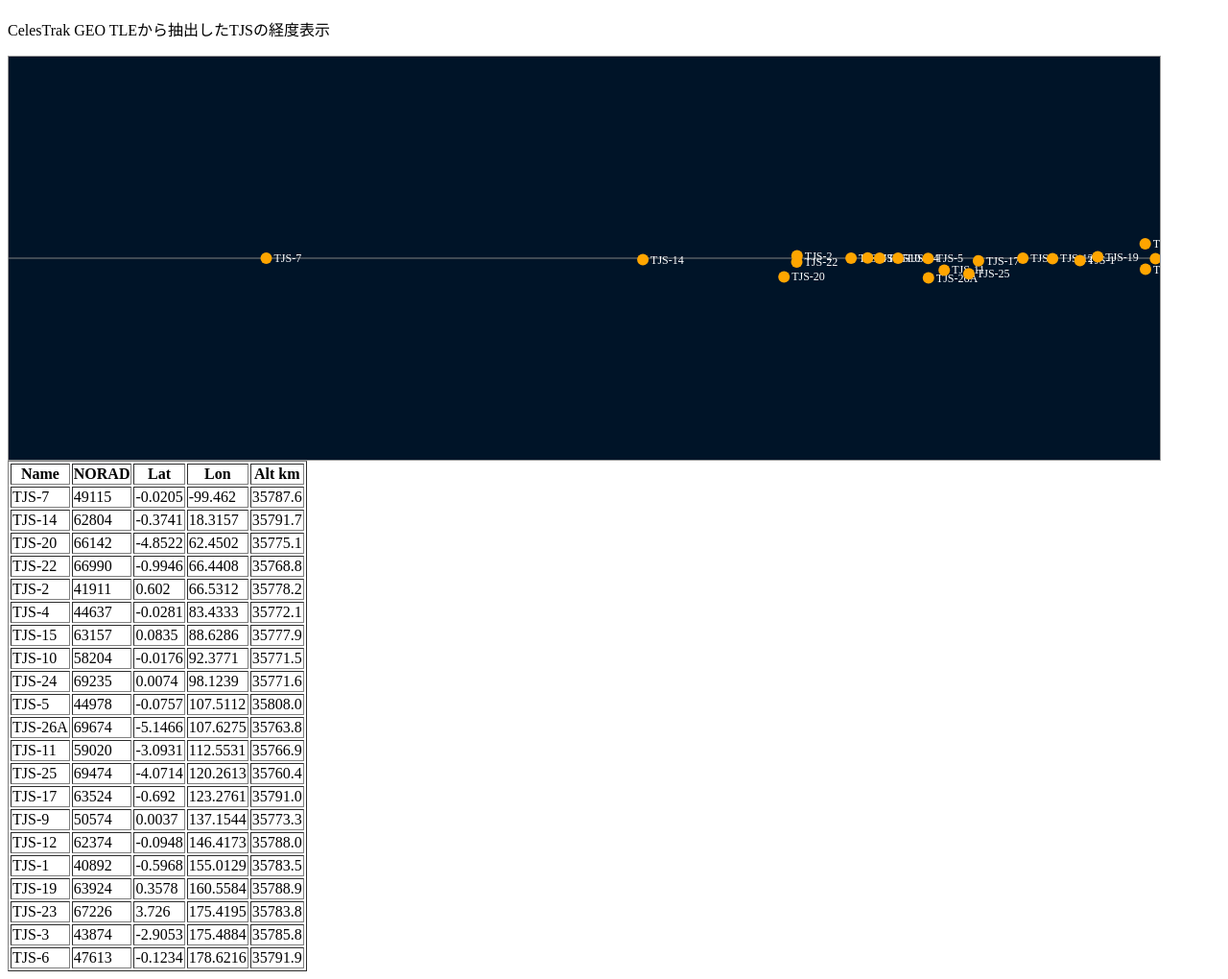
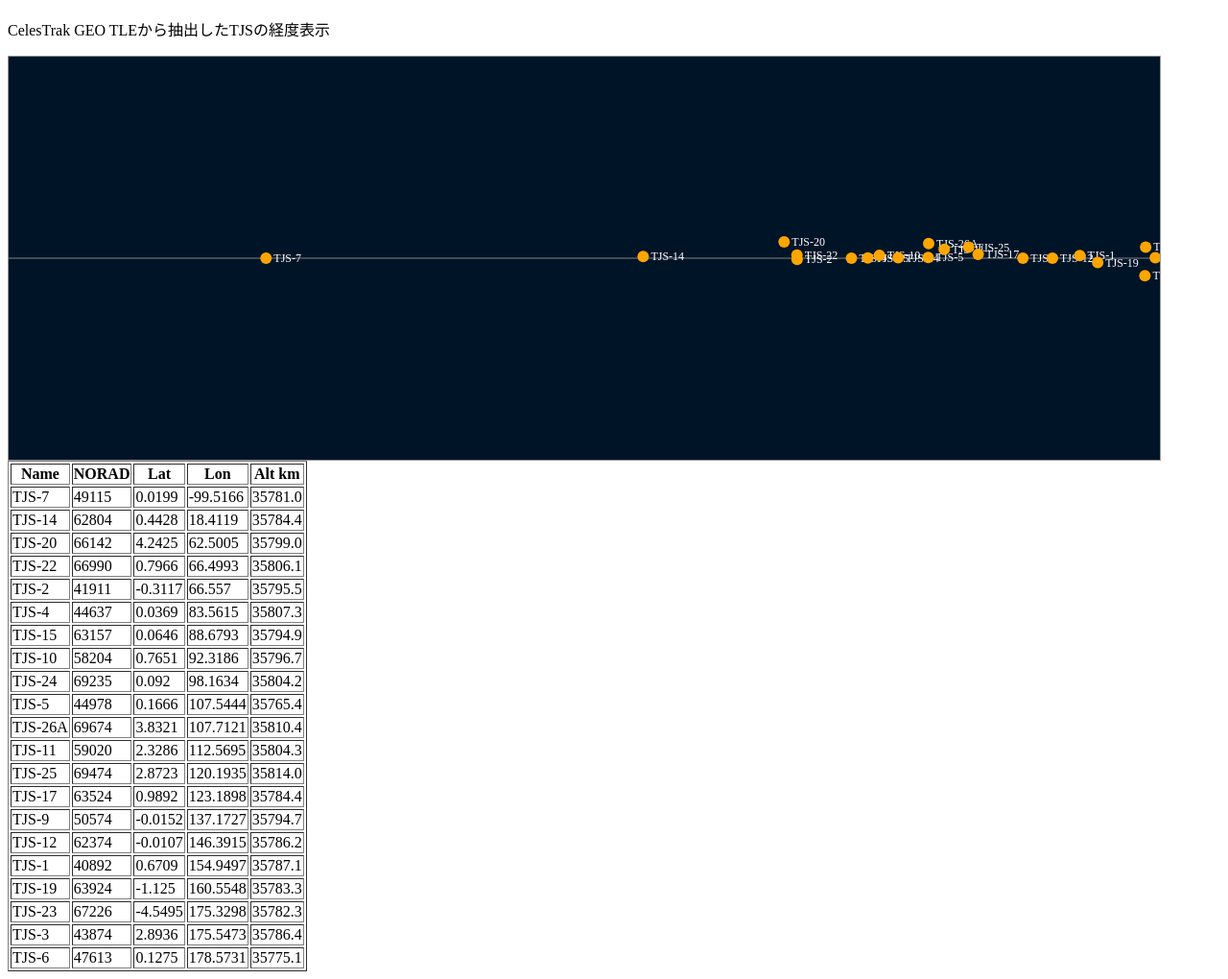
Before and after one commit to butagorilla1182/tjs_geo_control, a plain HTML site: page tjs_geo.html in a window 1280 px wide. Shown: the part 48-1068 px from the top of the page at 96% size. Drawn offline with Linux system fonts and the light colour scheme.

Commit message:
Update TJS GEO data

```diff
--- a/tjs_geo.html
+++ b/tjs_geo.html
@@ -3,48 +3,48 @@
 <p>CelesTrak GEO TLEから抽出したTJSの経度表示</p>
 <svg width="1200" height="420" style="background:#001428;border:1px solid #999">
 <line x1="0" y1="210" x2="1200" y2="210" stroke="gray"/>
-<circle cx="268.5" cy="210.1" r="6" fill="orange"><title>TJS-7 lon -99.462</title></circle><text x="276.5" y="214.1" fill="white" font-size="12">TJS-7</text>
-<circle cx="661.1" cy="211.5" r="6" fill="orange"><title>TJS-14 lon 18.3157</title></circle><text x="669.1" y="215.5" fill="white" font-size="12">TJS-14</text>
-<circle cx="808.2" cy="229.4" r="6" fill="orange"><title>TJS-20 lon 62.4502</title></circle><text x="816.2" y="233.4" fill="white" font-size="12">TJS-20</text>
-<circle cx="821.5" cy="214.0" r="6" fill="orange"><title>TJS-22 lon 66.4408</title></circle><text x="829.5" y="218.0" fill="white" font-size="12">TJS-22</text>
-<circle cx="821.8" cy="207.6" r="6" fill="orange"><title>TJS-2 lon 66.5312</title></circle><text x="829.8" y="211.6" fill="white" font-size="12">TJS-2</text>
-<circle cx="878.1" cy="210.1" r="6" fill="orange"><title>TJS-4 lon 83.4333</title></circle><text x="886.1" y="214.1" fill="white" font-size="12">TJS-4</text>
-<circle cx="895.4" cy="209.7" r="6" fill="orange"><title>TJS-15 lon 88.6286</title></circle><text x="903.4" y="213.7" fill="white" font-size="12">TJS-15</text>
-<circle cx="907.9" cy="210.1" r="6" fill="orange"><title>TJS-10 lon 92.3771</title></circle><text x="915.9" y="214.1" fill="white" font-size="12">TJS-10</text>
-<circle cx="927.1" cy="210.0" r="6" fill="orange"><title>TJS-24 lon 98.1239</title></circle><text x="935.1" y="214.0" fill="white" font-size="12">TJS-24</text>
-<circle cx="958.4" cy="210.3" r="6" fill="orange"><title>TJS-5 lon 107.5112</title></circle><text x="966.4" y="214.3" fill="white" font-size="12">TJS-5</text>
-<circle cx="958.8" cy="230.6" r="6" fill="orange"><title>TJS-26A lon 107.6275</title></circle><text x="966.8" y="234.6" fill="white" font-size="12">TJS-26A</text>
-<circle cx="975.2" cy="222.4" r="6" fill="orange"><title>TJS-11 lon 112.5531</title></circle><text x="983.2" y="226.4" fill="white" font-size="12">TJS-11</text>
-<circle cx="1000.9" cy="226.3" r="6" fill="orange"><title>TJS-25 lon 120.2613</title></circle><text x="1008.9" y="230.3" fill="white" font-size="12">TJS-25</text>
-<circle cx="1010.9" cy="212.8" r="6" fill="orange"><title>TJS-17 lon 123.2761</title></circle><text x="1018.9" y="216.8" fill="white" font-size="12">TJS-17</text>
-<circle cx="1057.2" cy="210.0" r="6" fill="orange"><title>TJS-9 lon 137.1544</title></circle><text x="1065.2" y="214.0" fill="white" font-size="12">TJS-9</text>
-<circle cx="1088.1" cy="210.4" r="6" fill="orange"><title>TJS-12 lon 146.4173</title></circle><text x="1096.1" y="214.4" fill="white" font-size="12">TJS-12</text>
-<circle cx="1116.7" cy="212.4" r="6" fill="orange"><title>TJS-1 lon 155.0129</title></circle><text x="1124.7" y="216.4" fill="white" font-size="12">TJS-1</text>
-<circle cx="1135.2" cy="208.6" r="6" fill="orange"><title>TJS-19 lon 160.5584</title></circle><text x="1143.2" y="212.6" fill="white" font-size="12">TJS-19</text>
-<circle cx="1184.7" cy="195.1" r="6" fill="orange"><title>TJS-23 lon 175.4195</title></circle><text x="1192.7" y="199.1" fill="white" font-size="12">TJS-23</text>
-<circle cx="1185.0" cy="221.6" r="6" fill="orange"><title>TJS-3 lon 175.4884</title></circle><text x="1193.0" y="225.6" fill="white" font-size="12">TJS-3</text>
-<circle cx="1195.4" cy="210.5" r="6" fill="orange"><title>TJS-6 lon 178.6216</title></circle><text x="1203.4" y="214.5" fill="white" font-size="12">TJS-6</text>
+<circle cx="268.3" cy="209.9" r="6" fill="orange"><title>TJS-7 lon -99.5166</title></circle><text x="276.3" y="213.9" fill="white" font-size="12">TJS-7</text>
+<circle cx="661.4" cy="208.2" r="6" fill="orange"><title>TJS-14 lon 18.4119</title></circle><text x="669.4" y="212.2" fill="white" font-size="12">TJS-14</text>
+<circle cx="808.3" cy="193.0" r="6" fill="orange"><title>TJS-20 lon 62.5005</title></circle><text x="816.3" y="197.0" fill="white" font-size="12">TJS-20</text>
+<circle cx="821.7" cy="206.8" r="6" fill="orange"><title>TJS-22 lon 66.4993</title></circle><text x="829.7" y="210.8" fill="white" font-size="12">TJS-22</text>
+<circle cx="821.9" cy="211.2" r="6" fill="orange"><title>TJS-2 lon 66.557</title></circle><text x="829.9" y="215.2" fill="white" font-size="12">TJS-2</text>
+<circle cx="878.5" cy="209.9" r="6" fill="orange"><title>TJS-4 lon 83.5615</title></circle><text x="886.5" y="213.9" fill="white" font-size="12">TJS-4</text>
+<circle cx="895.6" cy="209.7" r="6" fill="orange"><title>TJS-15 lon 88.6793</title></circle><text x="903.6" y="213.7" fill="white" font-size="12">TJS-15</text>
+<circle cx="907.7" cy="206.9" r="6" fill="orange"><title>TJS-10 lon 92.3186</title></circle><text x="915.7" y="210.9" fill="white" font-size="12">TJS-10</text>
+<circle cx="927.2" cy="209.6" r="6" fill="orange"><title>TJS-24 lon 98.1634</title></circle><text x="935.2" y="213.6" fill="white" font-size="12">TJS-24</text>
+<circle cx="958.5" cy="209.3" r="6" fill="orange"><title>TJS-5 lon 107.5444</title></circle><text x="966.5" y="213.3" fill="white" font-size="12">TJS-5</text>
+<circle cx="959.0" cy="194.7" r="6" fill="orange"><title>TJS-26A lon 107.7121</title></circle><text x="967.0" y="198.7" fill="white" font-size="12">TJS-26A</text>
+<circle cx="975.2" cy="200.7" r="6" fill="orange"><title>TJS-11 lon 112.5695</title></circle><text x="983.2" y="204.7" fill="white" font-size="12">TJS-11</text>
+<circle cx="1000.6" cy="198.5" r="6" fill="orange"><title>TJS-25 lon 120.1935</title></circle><text x="1008.6" y="202.5" fill="white" font-size="12">TJS-25</text>
+<circle cx="1010.6" cy="206.0" r="6" fill="orange"><title>TJS-17 lon 123.1898</title></circle><text x="1018.6" y="210.0" fill="white" font-size="12">TJS-17</text>
+<circle cx="1057.2" cy="210.1" r="6" fill="orange"><title>TJS-9 lon 137.1727</title></circle><text x="1065.2" y="214.1" fill="white" font-size="12">TJS-9</text>
+<circle cx="1088.0" cy="210.0" r="6" fill="orange"><title>TJS-12 lon 146.3915</title></circle><text x="1096.0" y="214.0" fill="white" font-size="12">TJS-12</text>
+<circle cx="1116.5" cy="207.3" r="6" fill="orange"><title>TJS-1 lon 154.9497</title></circle><text x="1124.5" y="211.3" fill="white" font-size="12">TJS-1</text>
+<circle cx="1135.2" cy="214.5" r="6" fill="orange"><title>TJS-19 lon 160.5548</title></circle><text x="1143.2" y="218.5" fill="white" font-size="12">TJS-19</text>
+<circle cx="1184.4" cy="228.2" r="6" fill="orange"><title>TJS-23 lon 175.3298</title></circle><text x="1192.4" y="232.2" fill="white" font-size="12">TJS-23</text>
+<circle cx="1185.2" cy="198.4" r="6" fill="orange"><title>TJS-3 lon 175.5473</title></circle><text x="1193.2" y="202.4" fill="white" font-size="12">TJS-3</text>
+<circle cx="1195.2" cy="209.5" r="6" fill="orange"><title>TJS-6 lon 178.5731</title></circle><text x="1203.2" y="213.5" fill="white" font-size="12">TJS-6</text>
 </svg>
 <table border="1"><tr><th>Name</th><th>NORAD</th><th>Lat</th><th>Lon</th><th>Alt km</th></tr>
-<tr><td>TJS-7</td><td>49115</td><td>-0.0205</td><td>-99.462</td><td>35787.6</td></tr>
-<tr><td>TJS-14</td><td>62804</td><td>-0.3741</td><td>18.3157</td><td>35791.7</td></tr>
-<tr><td>TJS-20</td><td>66142</td><td>-4.8522</td><td>62.4502</td><td>35775.1</td></tr>
-<tr><td>TJS-22</td><td>66990</td><td>-0.9946</td><td>66.4408</td><td>35768.8</td></tr>
-<tr><td>TJS-2</td><td>41911</td><td>0.602</td><td>66.5312</td><td>35778.2</td></tr>
-<tr><td>TJS-4</td><td>44637</td><td>-0.0281</td><td>83.4333</td><td>35772.1</td></tr>
-<tr><td>TJS-15</td><td>63157</td><td>0.0835</td><td>88.6286</td><td>35777.9</td></tr>
-<tr><td>TJS-10</td><td>58204</td><td>-0.0176</td><td>92.3771</td><td>35771.5</td></tr>
-<tr><td>TJS-24</td><td>69235</td><td>0.0074</td><td>98.1239</td><td>35771.6</td></tr>
-<tr><td>TJS-5</td><td>44978</td><td>-0.0757</td><td>107.5112</td><td>35808.0</td></tr>
-<tr><td>TJS-26A</td><td>69674</td><td>-5.1466</td><td>107.6275</td><td>35763.8</td></tr>
-<tr><td>TJS-11</td><td>59020</td><td>-3.0931</td><td>112.5531</td><td>35766.9</td></tr>
-<tr><td>TJS-25</td><td>69474</td><td>-4.0714</td><td>120.2613</td><td>35760.4</td></tr>
-<tr><td>TJS-17</td><td>63524</td><td>-0.692</td><td>123.2761</td><td>35791.0</td></tr>
-<tr><td>TJS-9</td><td>50574</td><td>0.0037</td><td>137.1544</td><td>35773.3</td></tr>
-<tr><td>TJS-12</td><td>62374</td><td>-0.0948</td><td>146.4173</td><td>35788.0</td></tr>
-<tr><td>TJS-1</td><td>40892</td><td>-0.5968</td><td>155.0129</td><td>35783.5</td></tr>
-<tr><td>TJS-19</td><td>63924</td><td>0.3578</td><td>160.5584</td><td>35788.9</td></tr>
-<tr><td>TJS-23</td><td>67226</td><td>3.726</td><td>175.4195</td><td>35783.8</td></tr>
-<tr><td>TJS-3</td><td>43874</td><td>-2.9053</td><td>175.4884</td><td>35785.8</td></tr>
-<tr><td>TJS-6</td><td>47613</td><td>-0.1234</td><td>178.6216</td><td>35791.9</td></tr>
+<tr><td>TJS-7</td><td>49115</td><td>0.0199</td><td>-99.5166</td><td>35781.0</td></tr>
+<tr><td>TJS-14</td><td>62804</td><td>0.4428</td><td>18.4119</td><td>35784.4</td></tr>
+<tr><td>TJS-20</td><td>66142</td><td>4.2425</td><td>62.5005</td><td>35799.0</td></tr>
+<tr><td>TJS-22</td><td>66990</td><td>0.7966</td><td>66.4993</td><td>35806.1</td></tr>
+<tr><td>TJS-2</td><td>41911</td><td>-0.3117</td><td>66.557</td><td>35795.5</td></tr>
+<tr><td>TJS-4</td><td>44637</td><td>0.0369</td><td>83.5615</td><td>35807.3</td></tr>
+<tr><td>TJS-15</td><td>63157</td><td>0.0646</td><td>88.6793</td><td>35794.9</td></tr>
+<tr><td>TJS-10</td><td>58204</td><td>0.7651</td><td>92.3186</td><td>35796.7</td></tr>
+<tr><td>TJS-24</td><td>69235</td><td>0.092</td><td>98.1634</td><td>35804.2</td></tr>
+<tr><td>TJS-5</td><td>44978</td><td>0.1666</td><td>107.5444</td><td>35765.4</td></tr>
+<tr><td>TJS-26A</td><td>69674</td><td>3.8321</td><td>107.7121</td><td>35810.4</td></tr>
+<tr><td>TJS-11</td><td>59020</td><td>2.3286</td><td>112.5695</td><td>35804.3</td></tr>
+<tr><td>TJS-25</td><td>69474</td><td>2.8723</td><td>120.1935</td><td>35814.0</td></tr>
+<tr><td>TJS-17</td><td>63524</td><td>0.9892</td><td>123.1898</td><td>35784.4</td></tr>
+<tr><td>TJS-9</td><td>50574</td><td>-0.0152</td><td>137.1727</td><td>35794.7</td></tr>
+<tr><td>TJS-12</td><td>62374</td><td>-0.0107</td><td>146.3915</td><td>35786.2</td></tr>
+<tr><td>TJS-1</td><td>40892</td><td>0.6709</td><td>154.9497</td><td>35787.1</td></tr>
+<tr><td>TJS-19</td><td>63924</td><td>-1.125</td><td>160.5548</td><td>35783.3</td></tr>
+<tr><td>TJS-23</td><td>67226</td><td>-4.5495</td><td>175.3298</td><td>35782.3</td></tr>
+<tr><td>TJS-3</td><td>43874</td><td>2.8936</td><td>175.5473</td><td>35786.4</td></tr>
+<tr><td>TJS-6</td><td>47613</td><td>0.1275</td><td>178.5731</td><td>35775.1</td></tr>
 </table></body></html>
```
Also changed, not shown: tjs_geo.csv (+21 -21 lines), tjs_map.html (+1 -1 lines), last_updated.txt, 3 other files.
